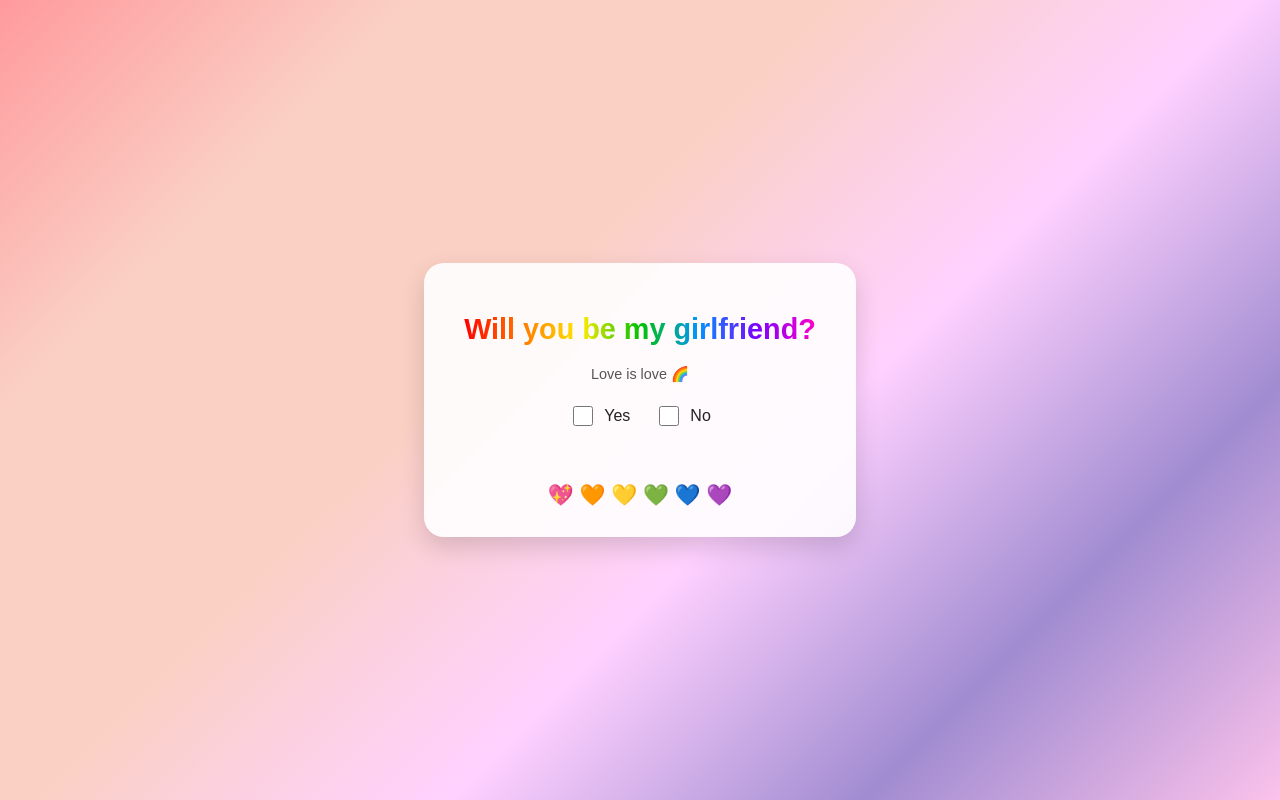
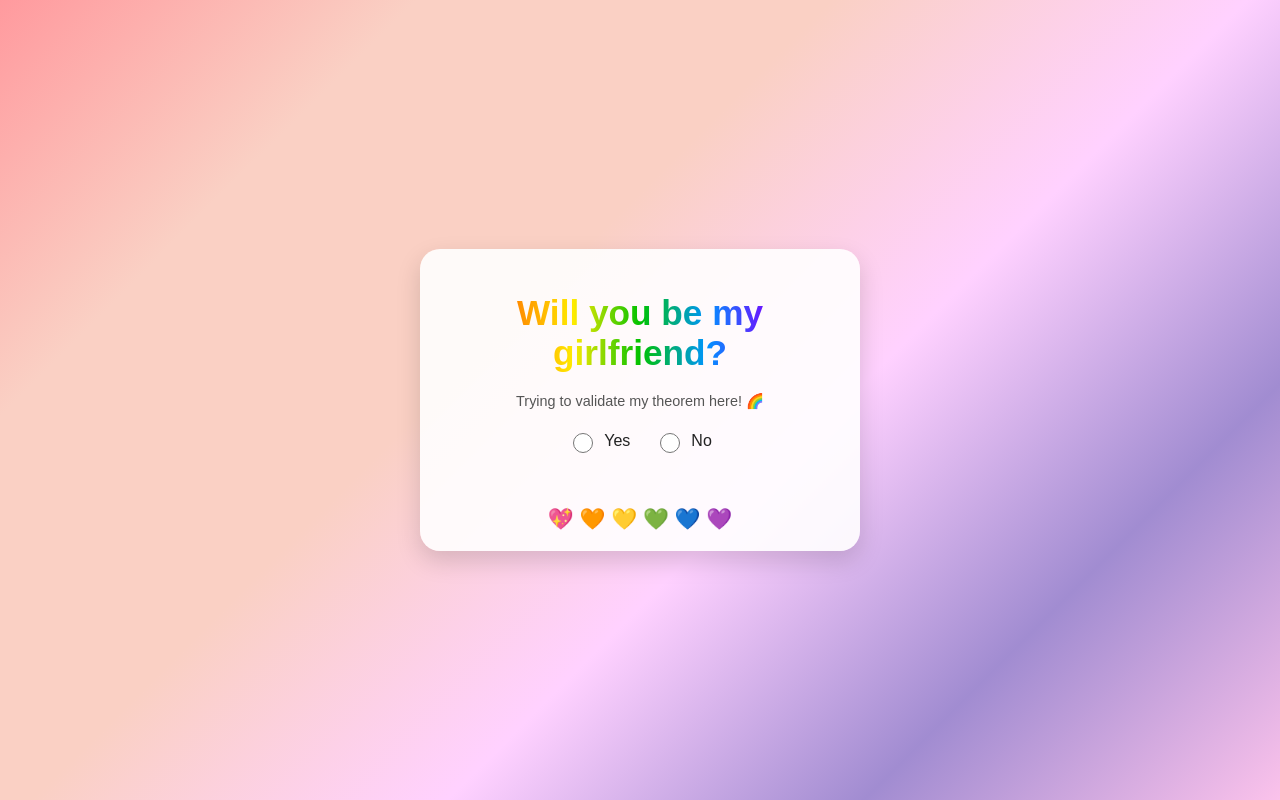
Before and after one commit to lavanya-for-you/ask-gf, a plain HTML site: page index.html in a window 1280 px wide. Drawn offline with Linux system fonts and the light colour scheme.

Commit message:
Update index.html

```diff
--- a/index.html
+++ b/index.html
@@ -18,14 +18,16 @@
     .card {
       background: rgba(255, 255, 255, 0.9);
       border-radius: 20px;
-      padding: 30px 40px;
+      padding: 20px;
       text-align: center;
       box-shadow: 0 10px 25px rgba(0,0,0,0.15);
       max-width: 400px;
+      width: 90%;
+      margin: 0 10px;
     }
 
     h1 {
-      font-size: 1.8rem;
+      font-size: 2.2rem;
       margin-bottom: 20px;
     }
 
@@ -50,7 +52,7 @@
       gap: 8px;
     }
 
-    input[type="checkbox"] {
+    input[type="radio"] {
       width: 20px;
       height: 20px;
       cursor: pointer;
@@ -88,15 +90,15 @@
 <body>
   <div class="card">
     <h1 class="rainbow">Will you be my girlfriend?</h1>
-    <div class="subtitle">Love is love 🌈</div>
+    <div class="subtitle">Trying to validate my theorem here! 🌈</div>
 
     <div class="options">
       <label class="option-label">
-        <input type="checkbox" id="yesBox">
+        <input type="radio" id="yesBox">
         Yes
       </label>
       <label class="option-label">
-        <input type="checkbox" id="noBox">
+        <input type="radio" id="noBox">
         No
       </label>
     </div>
```
